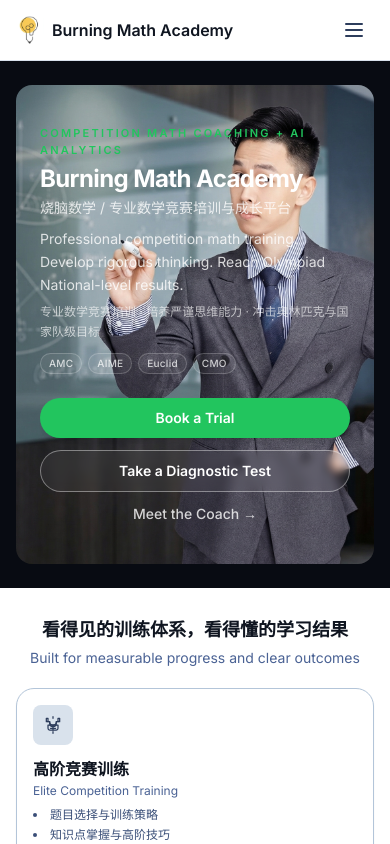
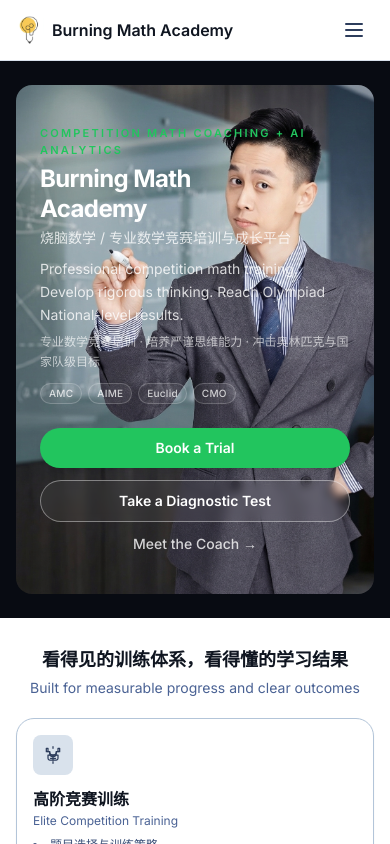
Before and after one commit to SheeepJMS/burningmath, a Next.js app: page / in a window 390 px wide. Shown: the top 844 px of the page. Built offline with nearby package versions, Linux system fonts and the light colour scheme.

Commit message:
tweak mobile hero: title wrap and stronger overlay

```diff
--- a/components/Hero.tsx
+++ b/components/Hero.tsx
@@ -32,9 +32,9 @@ export function Hero() {
             />
           </div>
 
-          {/* Dark gradient overlay: smooth left-to-right, strong text readability */}
+          {/* Dark gradient overlay: stronger on mobile for readability, smoother on desktop */}
           <div
-            className="absolute inset-0 bg-gradient-to-r from-navy-950/96 via-navy-950/60 to-navy-950/12"
+            className="absolute inset-0 bg-gradient-to-br from-navy-950/98 via-navy-950/70 to-navy-950/15 sm:from-navy-950/96 sm:via-navy-950/60 sm:to-navy-950/12"
             aria-hidden
           />
 
@@ -58,7 +58,8 @@ export function Hero() {
                 transition={{ duration: 0.4, delay: 0.05 }}
                 className="mt-1.5 text-2xl font-bold leading-tight tracking-tight text-white sm:text-3xl md:text-4xl lg:text-[2.75rem]"
               >
-                {siteConfig.brand.name}
+                <span className="block sm:inline">Burning Math</span>{" "}
+                <span className="block sm:inline">Academy</span>
               </motion.h1>
 
               {/* C. Chinese subtitle */}
```
